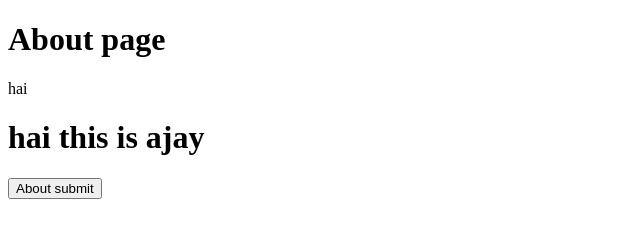
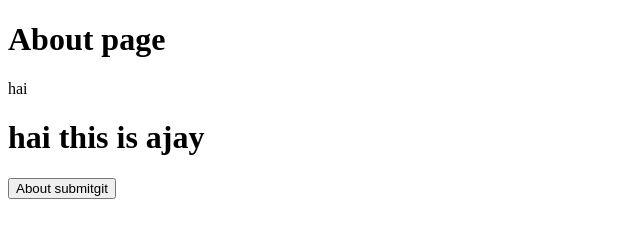
Before and after one commit to Ajaykumaranala/splitmates, a plain HTML site: page About.html in a window 1280 px wide. Shown: the full height of the page, 0-640 px from the left. Drawn offline with Linux system fonts and the light colour scheme.

Commit message:
About button

```diff
--- a/About.html
+++ b/About.html
@@ -9,6 +9,6 @@
     <h1>About page</h1>
     <p>hai</p>
     <h1>hai this is ajay</h1>
-    <button>About submit</button>
+    <button>About submitgit</button>
 </body>
 </html>
```
